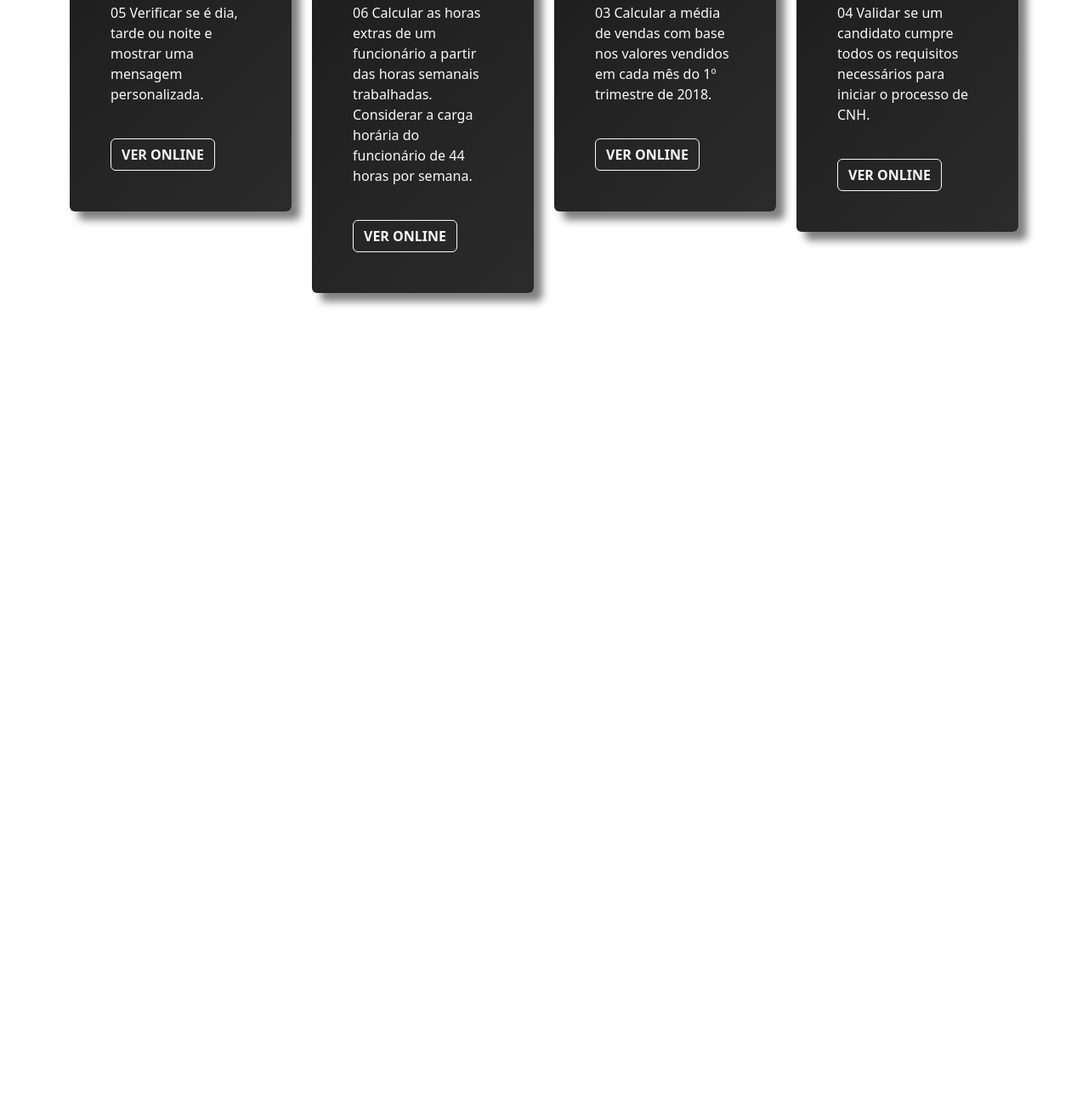
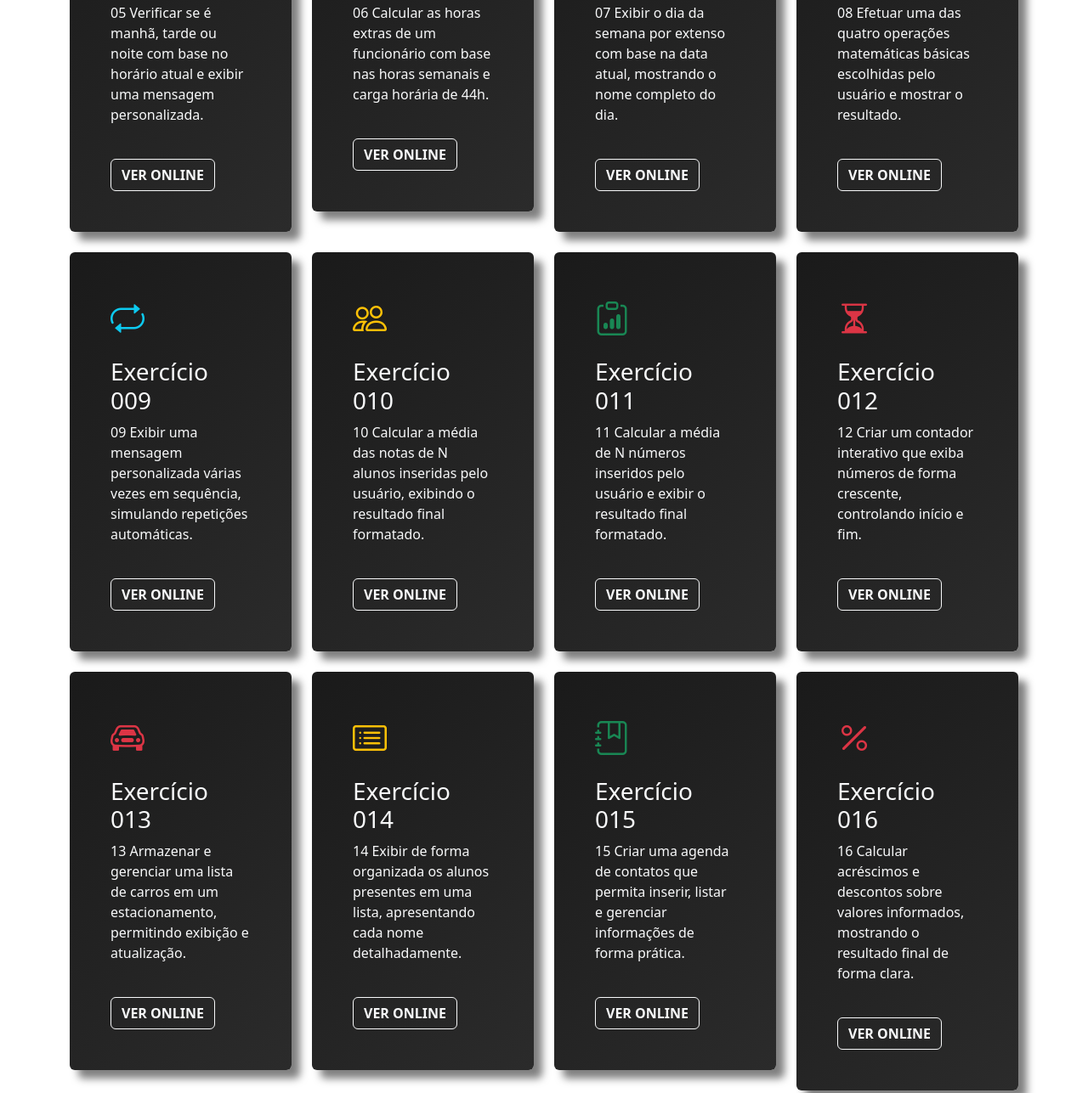
Before and after one commit to eduardoberettarod/exercicios-js-o-retorno, a website: page index.html in a window 1280 px wide. Shown: the part 833-2120 px from the top of the page at 85% size. Before the commit the page ends 1202 px from the top, so only its background shows below. Drawn offline with nearby package versions, Linux system fonts and the light colour scheme.

Commit message:
finalizando a pagina inicial dos exercicios de js
completei a pagina em que fica os cards que dao acesso os exercicios

```diff
--- a/index.html
+++ b/index.html
@@ -59,45 +59,153 @@
                 </div>
             </div>
         </div>
+
+
         <div class="row">
             <div class="col-12 col-md-3 mb-4">
                 <div class="p-5 rounded text-light cartao">
-                    <i class="bi bi-sun fs-1 text-danger"></i>
+                    <i class="bi bi-sun fs-1 text-info"></i>
                     <h3 class="mt-3">Exercício 005</h3>
-                    <p class="fw-light">05 Verificar se é dia, tarde ou noite e mostrar uma mensagem personalizada.</p>
-                    <a href="https://eduardoberettarod.github.io/exercicios-js-o-retorno/exercicio001/"
+                    <p class="fw-light">05 Verificar se é manhã, tarde ou noite com base no horário atual e exibir uma
+                        mensagem personalizada.
+                    </p>
+                    <a href="https://eduardoberettarod.github.io/exercicios-js-o-retorno/exercicio005/"
                         class="btn btn-outline-light fw-semibold mt-4">VER ONLINE</a>
                 </div>
             </div>
             <div class="col-12 col-md-3 mb-4">
                 <div class="p-5 rounded text-light cartao">
-                    <i class="bi bi-calculator fs-1 text-warning"></i>
+                    <i class="bi bi-clock-history fs-1 text-warning"></i>
                     <h3 class="mt-3">Exercício 006</h3>
-                    <p class="fw-light">06 Calcular as horas extras de um funcionário a partir das horas semanais trabalhadas. Considerar a carga horária do funcionário de 44 horas por semana.
+                    <p class="fw-light">06 Calcular as horas extras de um funcionário com base nas horas semanais e
+                        carga horária de 44h.
+
                     </p>
-                    <a href="https://eduardoberettarod.github.io/exercicios-js-o-retorno/exercicio002/"
+                    <a href="https://eduardoberettarod.github.io/exercicios-js-o-retorno/exercicio006/"
                         class="btn btn-outline-light fw-semibold mt-4">VER ONLINE</a>
                 </div>
             </div>
             <div class="col-12 col-md-3 mb-4">
                 <div class="p-5 rounded text-light cartao">
-                    <i class="bi bi-graph-up fs-1 text-success"></i>
+                    <i class="bi bi-calendar-week fs-1 text-success"></i>
                     <h3 class="mt-3">Exercício 007</h3>
-                    <p class="fw-light">03 Calcular a média de vendas com base nos valores vendidos em cada mês do 1º
-                        trimestre de 2018.
+                    <p class="fw-light">07 Exibir o dia da semana por extenso com base na data atual, mostrando o nome
+                        completo do dia.
+
                     </p>
-                    <a href="https://eduardoberettarod.github.io/exercicios-js-o-retorno/exercicio003/"
+                    <a href="https://eduardoberettarod.github.io/exercicios-js-o-retorno/exercicio007/"
                         class="btn btn-outline-light fw-semibold mt-4">VER ONLINE</a>
                 </div>
             </div>
             <div class="col-12 col-md-3 mb-4">
                 <div class="p-5 rounded text-light cartao">
-                    <i class="bi bi-check fs-1 text-danger"></i>
+                    <i class="bi-plus-slash-minus fs-1 text-danger"></i>
                     <h3 class="mt-3">Exercício 008</h3>
-                    <p class="fw-light">04 Validar se um candidato cumpre todos os requisitos necessários para iniciar o
-                        processo de CNH.
+                    <p class="fw-light">08 Efetuar uma das quatro operações matemáticas básicas escolhidas pelo usuário
+                        e mostrar o resultado.
                     </p>
-                    <a href="https://eduardoberettarod.github.io/exercicios-js-o-retorno/exercicio004/"
+                    <a href="https://eduardoberettarod.github.io/exercicios-js-o-retorno/exercicio008/"
+                        class="btn btn-outline-light fw-semibold mt-4">VER ONLINE</a>
+                </div>
+            </div>
+        </div>
+
+
+        <div class="row">
+            <div class="col-12 col-md-3 mb-4">
+                <div class="p-5 rounded text-light cartao">
+                    <i class="bi bi-repeat fs-1 text-info"></i>
+                    <h3 class="mt-3">Exercício 009</h3>
+                    <p class="fw-light">09 Exibir uma mensagem personalizada várias vezes em sequência, simulando
+                        repetições automáticas.
+                    </p>
+                    <a href="https://eduardoberettarod.github.io/exercicios-js-o-retorno/exercicio009/"
+                        class="btn btn-outline-light fw-semibold mt-4">VER ONLINE</a>
+                </div>
+            </div>
+            <div class="col-12 col-md-3 mb-4">
+                <div class="p-5 rounded text-light cartao">
+                    <i class="bi bi-people fs-1 text-warning"></i>
+                    <h3 class="mt-3">Exercício 010</h3>
+                    <p class="fw-light">10 Calcular a média das notas de N alunos inseridas pelo usuário, exibindo o
+                        resultado final formatado.
+
+                    </p>
+                    <a href="https://eduardoberettarod.github.io/exercicios-js-o-retorno/exercicio010/"
+                        class="btn btn-outline-light fw-semibold mt-4">VER ONLINE</a>
+                </div>
+            </div>
+            <div class="col-12 col-md-3 mb-4">
+                <div class="p-5 rounded text-light cartao">
+                    <i class="bi bi-clipboard-data fs-1 text-success"></i>
+                    <h3 class="mt-3">Exercício 011</h3>
+                    <p class="fw-light">11 Calcular a média de N números inseridos pelo usuário e exibir o resultado final formatado.
+                    </p>
+                    <a href="https://eduardoberettarod.github.io/exercicios-js-o-retorno/exercicio011/"
+                        class="btn btn-outline-light fw-semibold mt-4">VER ONLINE</a>
+                </div>
+            </div>
+            <div class="col-12 col-md-3 mb-4">
+                <div class="p-5 rounded text-light cartao">
+                    <i class="bi bi-hourglass-split fs-1 text-danger"></i>
+                    <h3 class="mt-3">Exercício 012</h3>
+                    <p class="fw-light">12 Criar um contador interativo que exiba números de forma crescente, controlando início e fim.
+                    </p>
+                    <a href="https://eduardoberettarod.github.io/exercicios-js-o-retorno/exercicio012/"
+                        class="btn btn-outline-light fw-semibold mt-4">VER ONLINE</a>
+                </div>
+            </div>
+        </div>
+
+
+        <div class="row">
+            <div class="col-12 col-md-3 mb-4">
+                <div class="p-5 rounded text-light cartao">
+                    <i class="bi bi-car-front fs-1 text-danger"></i>
+                    <h3 class="mt-3">Exercício 013</h3>
+                    <p class="fw-light">13 Armazenar e gerenciar uma lista de carros em um estacionamento, permitindo exibição e atualização.</p>
+                    <a href="https://eduardoberettarod.github.io/exercicios-js-o-retorno/exercicio013/"
+                        class="btn btn-outline-light fw-semibold mt-4">VER ONLINE</a>
+                </div>
+            </div>
+            <div class="col-12 col-md-3 mb-4">
+                <div class="p-5 rounded text-light cartao">
+                    <i class="bi bi-card-list fs-1 text-warning"></i>
+                    <h3 class="mt-3">Exercício 014</h3>
+                    <p class="fw-light">14 Exibir de forma organizada os alunos presentes em uma lista, apresentando cada nome detalhadamente.
+                    </p>
+                    <a href="https://eduardoberettarod.github.io/exercicios-js-o-retorno/exercicio014/"
+                        class="btn btn-outline-light fw-semibold mt-4">VER ONLINE</a>
+                </div>
+            </div>
+            <div class="col-12 col-md-3 mb-4">
+                <div class="p-5 rounded text-light cartao">
+                    <i class="bi bi-journal-bookmark fs-1 text-success"></i>
+                    <h3 class="mt-3">Exercício 015</h3>
+                    <p class="fw-light">15 Criar uma agenda de contatos que permita inserir, listar e gerenciar informações de forma prática.
+                    </p>
+                    <a href="https://eduardoberettarod.github.io/exercicios-js-o-retorno/exercicio015/"
+                        class="btn btn-outline-light fw-semibold mt-4">VER ONLINE</a>
+                </div>
+            </div>
+            <div class="col-12 col-md-3 mb-4">
+                <div class="p-5 rounded text-light cartao">
+                    <i class="bi bi-percent fs-1 text-danger"></i>
+                    <h3 class="mt-3">Exercício 016</h3>
+                    <p class="fw-light">16 Calcular acréscimos e descontos sobre valores informados, mostrando o resultado final de forma clara.
+                    </p>
+                    <a href="https://eduardoberettarod.github.io/exercicios-js-o-retorno/exercicio016/"
+                        class="btn btn-outline-light fw-semibold mt-4">VER ONLINE</a>
+                </div>
+            </div>
+        </div>
+        <div class="row">
+            <div class="col-12 col-md-3 mb-4">
+                <div class="p-5 rounded text-light cartao">
+                    <i class="bi bi-film fs-1 text-info"></i>
+                    <h3 class="mt-3">Exercício 017</h3>
+                    <p class="fw-light">17 Realizar a classificação de filmes de acordo com critérios definidos e exibir os resultados finais.</p>
+                    <a href="https://eduardoberettarod.github.io/exercicios-js-o-retorno/exercicio017/"
                         class="btn btn-outline-light fw-semibold mt-4">VER ONLINE</a>
                 </div>
             </div>
```
